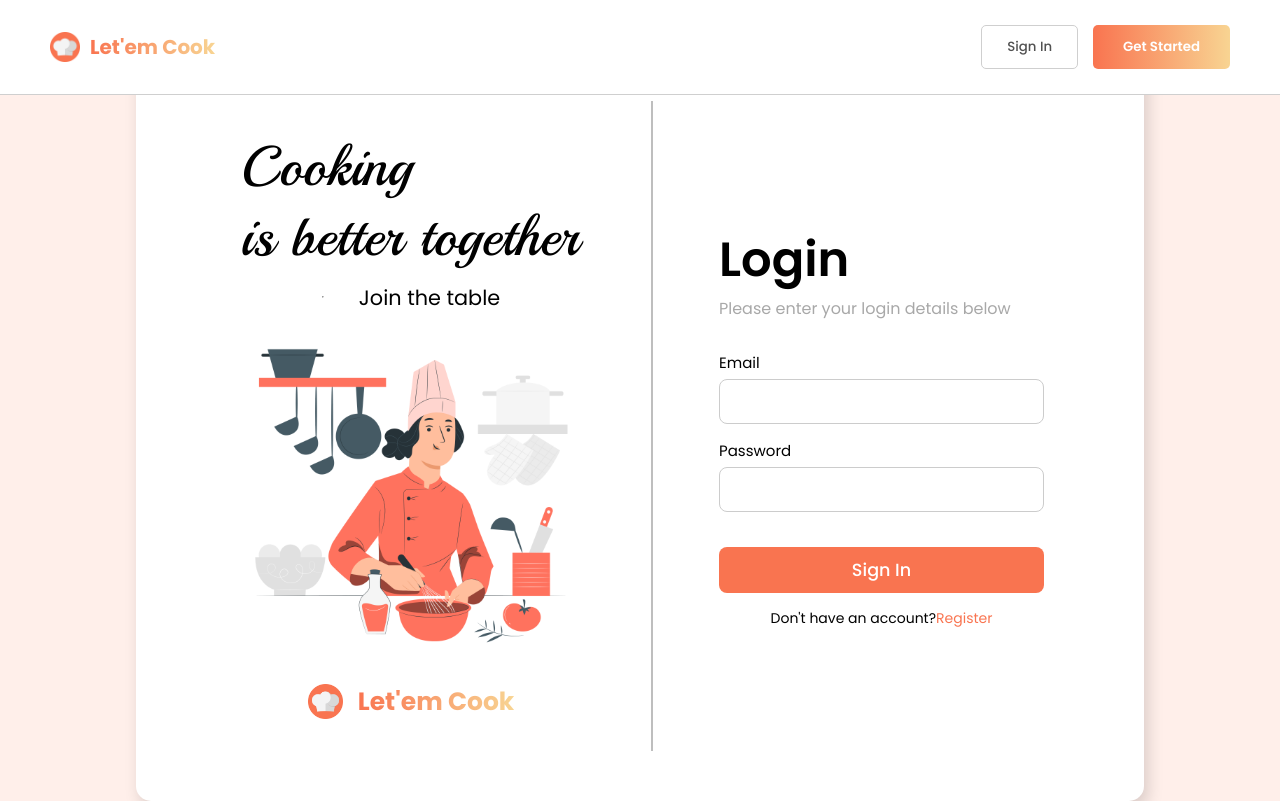
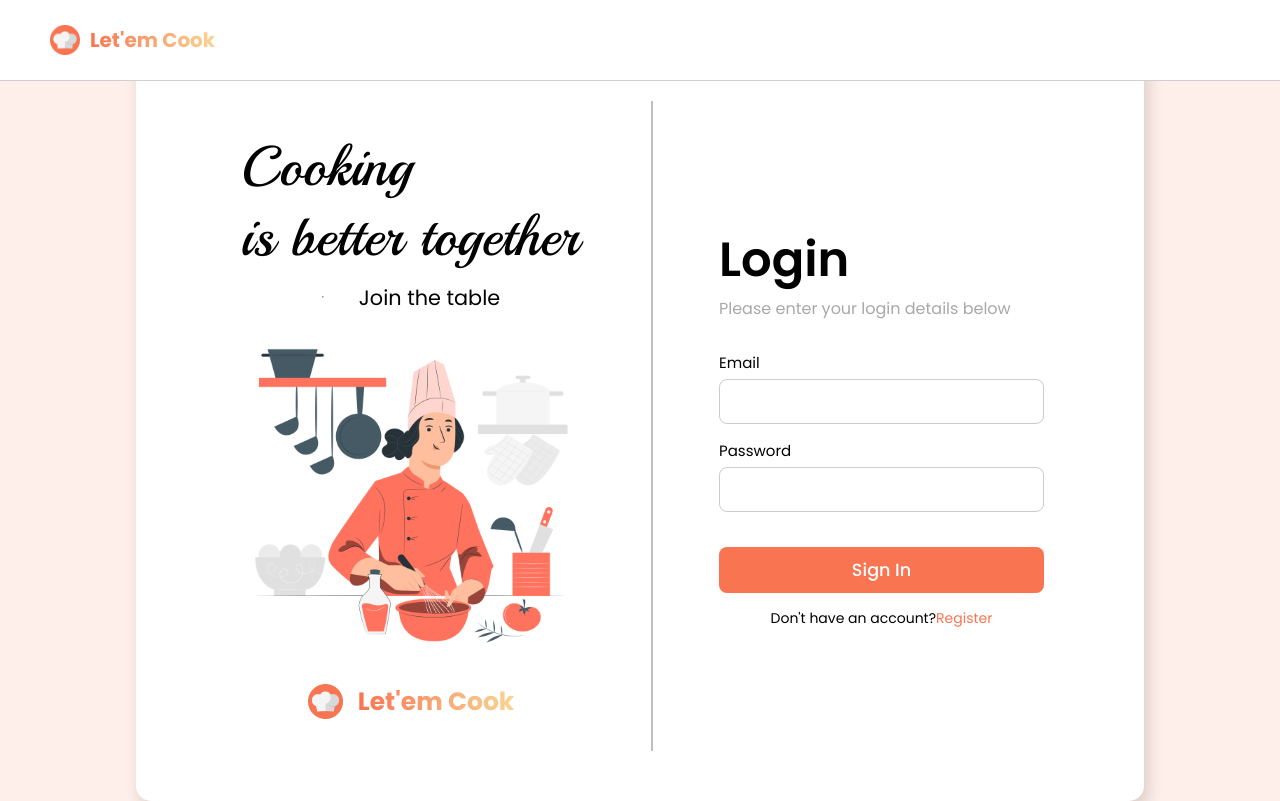
Before and after one commit to Syddevv/LetemCook, a React (Vite) app in the folder client/: page /login in a window 1280 px wide. Built offline with nearby package versions, Linux system fonts and the light colour scheme; no server answers.

Commit message:
logic for showing menu and button

```diff
--- a/client/src/components/NavBar.jsx
+++ b/client/src/components/NavBar.jsx
@@ -1,12 +1,16 @@
 import React, { useEffect, useRef, useState } from "react";
-import { useNavigate } from "react-router-dom";
+import { useNavigate, useLocation } from "react-router-dom";
 import Logo from "../assets/Logo.png";
 import "../styles/NavBar.css";
 
 const NavBar = () => {
   const navRef = useRef(null);
   const navigate = useNavigate();
+  const location = useLocation();
   const [menuOpen, setMenuOpen] = useState(false);
+
+  const isAuthPage =
+    location.pathname === "/login" || location.pathname === "register";
 
   useEffect(() => {
     const handleScroll = () => {
@@ -30,6 +34,7 @@ const NavBar = () => {
           </p>
         </div>
 
+        {!isAuthPage && (
           <div className="nav-buttons">
             <button className="signIn-BTN" onClick={() => navigate("/login")}>
               Sign In
@@ -41,8 +46,10 @@ const NavBar = () => {
               Get Started
             </button>
           </div>
+        )}
 
         {/* Hamburger */}
+        {!isAuthPage && (
           <div
             className={`hamburger ${menuOpen ? "active" : ""}`}
             onClick={() => setMenuOpen(!menuOpen)}
@@ -51,6 +58,7 @@ const NavBar = () => {
             <span></span>
             <span></span>
           </div>
+        )}
 
         {/* Mobile Menu */}
         <div className={`mobile-menu ${menuOpen ? "show" : ""}`}>
```
Lines whose indentation alone changed are shown as unchanged.
